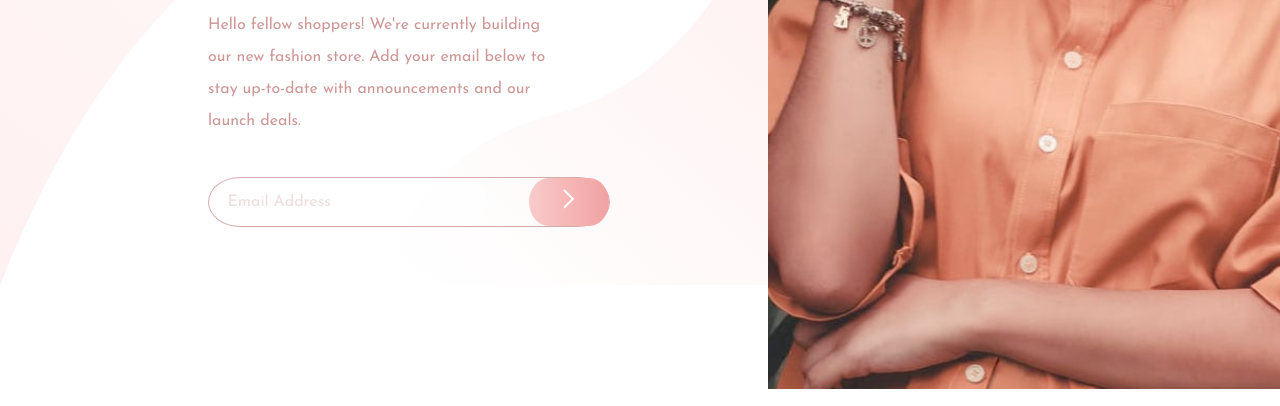
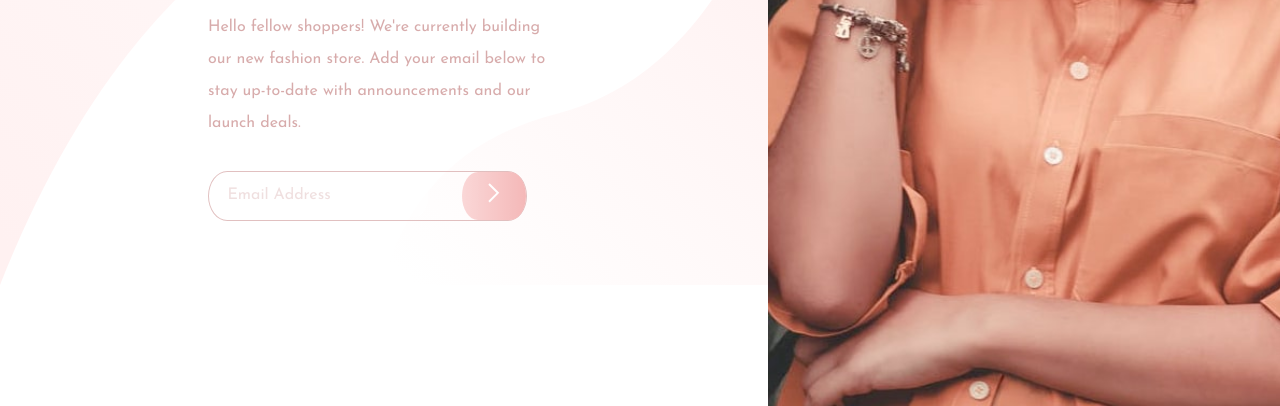
Before and after one commit to elenastagg/frontend-mentor-base-apparel-challenge, a website: page public/index.html in a window 1280 px wide. Shown: the part 455-861 px from the top of the page. Drawn offline with nearby package versions, Linux system fonts and the light colour scheme.

Commit message:
Created mobile version - removed repetitive css - changed grid layout

```diff
--- a/public/index.css
+++ b/public/index.css
@@ -1,63 +1,49 @@
 @import url("https://fonts.googleapis.com/css2?family=Josefin+Sans:wght@300;400;600&display=swap");
 
 html {
-  /* height: 100%;
+  height: 100%;
   width: 100%;
-  padding: 0%;
-  margin: 0; */
 }
-
 :root {
   --desaturated-red: hsl(0, 36%, 70%);
   --soft-red: hsl(0, 93%, 68%);
 }
-
 body {
   margin: 0%;
-  /* height: 100%;
-  width: 100%; */
   font-family: "Josefin Sans", sans-serif;
-  font-size: 16px;
 }
-
-#desktop-left-side {
-
-}
-
 main {
   display: grid;
-  grid-template-columns: 60% 40%;
-  grid-template-rows: 10% 80% 10%;
-  background-image: url("./images/bg-pattern-desktop.svg");
-  background-size: 60%;
-  background-repeat: no-repeat;
+  grid-template-rows: 10% 60% 30%;
+}
+.logo {
+  width: 35%;
 }
 #header-section {
   grid-column-start: 1;
   grid-row-start: 1;
   grid-row-end: span 1;
-  padding: 3rem 9rem;
+  padding: 2rem 2rem;
 }
 #content-section {
+  text-align: center;
+  grid-column-start: 1;
+  grid-row-start: 3;
+  grid-row-end: span 1;
+  margin-top: 1.5rem;
+}
+#image-section {
   grid-column-start: 1;
   grid-row-start: 2;
-  grid-row-end: span 3;
-  padding: 7rem 13rem;
+  grid-row-end: span 1;
+  background-repeat: no-repeat;
+  background-image: url("./images/hero-mobile.jpg");
+  margin-top: 2rem;
 }
-#image-section {
-  grid-column-start: 2;
-  grid-column-end: 3;
-  grid-row-start: 1;
-  grid-row-end: span 3;
-  background-repeat: no-repeat;
-  background-image: url("./images/hero-desktop.jpg");
-  background-size: cover;
-}
-
 h1 {
   opacity: 80%;
-  font-size: 4rem;
-  line-height: 2rem;
+  font-size: 2.5rem;
+  line-height: 1.25rem;
   letter-spacing: 0.75rem;
   font-weight: 400;
 }
@@ -66,80 +52,114 @@ h1 {
   font-weight: 300;
 }
 .copy {
-  /* padding-right: 26%; */
   color: var(--desaturated-red);
-  line-height: 2rem;
+  padding: 0 1.2rem 0 1.2rem;
+  font-size: 15px;
+  opacity: 80%;
+  line-height: 1.75rem;
 }
-p {
-  margin: 0;
-}
-
 #email-box {
-  border-top-left-radius: 8% 50%;
-  border-top-right-radius: 8% 50%;
-  border-bottom-right-radius: 8% 50%;
-  border-bottom-left-radius: 8% 50%;
+  border-top-left-radius: 6% 50%;
+  border-top-right-radius: 6% 50%;
+  border-bottom-right-radius: 6% 50%;
+  border-bottom-left-radius: 6% 50%;
   border-style: solid;
   border-color: var(--desaturated-red);
   border-width: 1px;
   height: 3rem;
-  width: 25rem;
+  width: 80%;
   display: grid;
   grid-template-columns: 70% 10% 20%;
   grid-template-rows: 100%;
-  opacity: 80%;
-  margin-top: 2.5rem;
+  opacity: 60%;
+  margin-top: 3rem;
+  margin: auto;
 }
 input {
-  border-top-left-radius: 8% 50%;
-  border-top-right-radius: 8% 50%;
-  border-bottom-right-radius: 8% 50%;
-  border-bottom-left-radius: 8% 50%;
+  border-radius: inherit;
   border-style: none;
   padding: 0.15rem;
   padding-left: 1rem;
   margin: 0.15rem;
   background-color: none;
+  outline: none;
 }
 .arrow-button {
   border-top-left-radius: 25% 50%;
   border-top-right-radius: 25% 50%;
   border-bottom-right-radius: 25% 50%;
   border-bottom-left-radius: 25% 50%;
-  background-color: var(--soft-red);
-  background: linear-gradient(
-    to right,
-    #f8bfbf,
-    #f6b2b2,
-    #f4a6a5,
-    #f19999,
-    #ee8c8c
-  );
+  background: linear-gradient(to right, #f8bfbf, #ee8c8c);
   border-style: none;
   grid-column-start: 3;
   grid-column-end: 4;
-  height: 100%;
-  width: 100%;
+  outline: none;
 }
-
-@keyframes bounce {
-  0%, 60%, 100% {
-    -webkit-transform: translateY(0);
-    transform: translateY(0);
-  }
-  20% {
-    -webkit-transform: : translateY(10px);
-    transform: translate(10px);
-  }
-}
-.arrow-button:hover {
-  animation: bounce 1s;
+.arrow-button:active {
+  background: var(--soft-red);
 }
 .error-icon {
-  /* grid-column-start: 2;
-  grid-column-end: 3; */
+  padding: 0.75rem 0;
 }
 ::placeholder {
   color: var(--desaturated-red);
-  opacity: 40%;
+  opacity: 50%;
 }
+
+@media (min-width: 768px) {
+  main {
+    display: grid;
+    grid-template-columns: 60% 40%;
+    grid-template-rows: 10% 80% 10%;
+    background-image: url("./images/bg-pattern-desktop.svg");
+    background-size: 60%;
+    background-repeat: no-repeat;
+  }
+  #header-section {
+    padding: 4rem 13rem;
+  }
+  #content-section {
+    text-align: left;
+    grid-row-start: 2;
+    grid-row-end: span 3;
+    padding: 7rem 13rem;
+    margin: 0;
+  }
+  #image-section {
+    grid-column-start: 2;
+    grid-column-end: 3;
+    grid-row-start: 1;
+    grid-row-end: span 3;
+    background-image: url("./images/hero-desktop.jpg");
+    background-size: cover;
+    margin: 0;
+  }
+  h1 {
+    font-size: 4rem;
+    line-height: 2rem;
+  }
+  .copy {
+    font-size: 16px;
+    line-height: 2rem;
+    padding: 0;
+  }
+
+  #email-box {
+    width: 90%;
+    margin: 2rem 0 0 0;
+  }
+  @keyframes bounce {
+    0%,
+    60% {
+      -webkit-transform: translate(0);
+      transform: translate(0);
+    }
+    20% {
+      -webkit-transform: translate(7px);
+      transform: translate(7px);
+    }
+  }
+  .arrow-button:hover {
+    animation: bounce 1s;
+  }
+}
--- a/public/index.html
+++ b/public/index.html
@@ -35,9 +35,8 @@
   </head>
   <body>
     <main class="main">
-      <!-- <section id="desktop-left-side"> -->
       <section id="header-section">
-        <img alt="logo" src="images/logo.svg" />
+        <img alt="logo" class="logo" src="images/logo.svg" />
       </section>
       <section id="content-section">
         <h1 class="gold-title">WE'RE</h1>
@@ -77,7 +76,6 @@
           <p id="message"></p>
         </form>
       </section>
-      <!-- </section> -->
       <section class="image-section" id="image-section">
         <div id="main-img" />
       </section>
```
